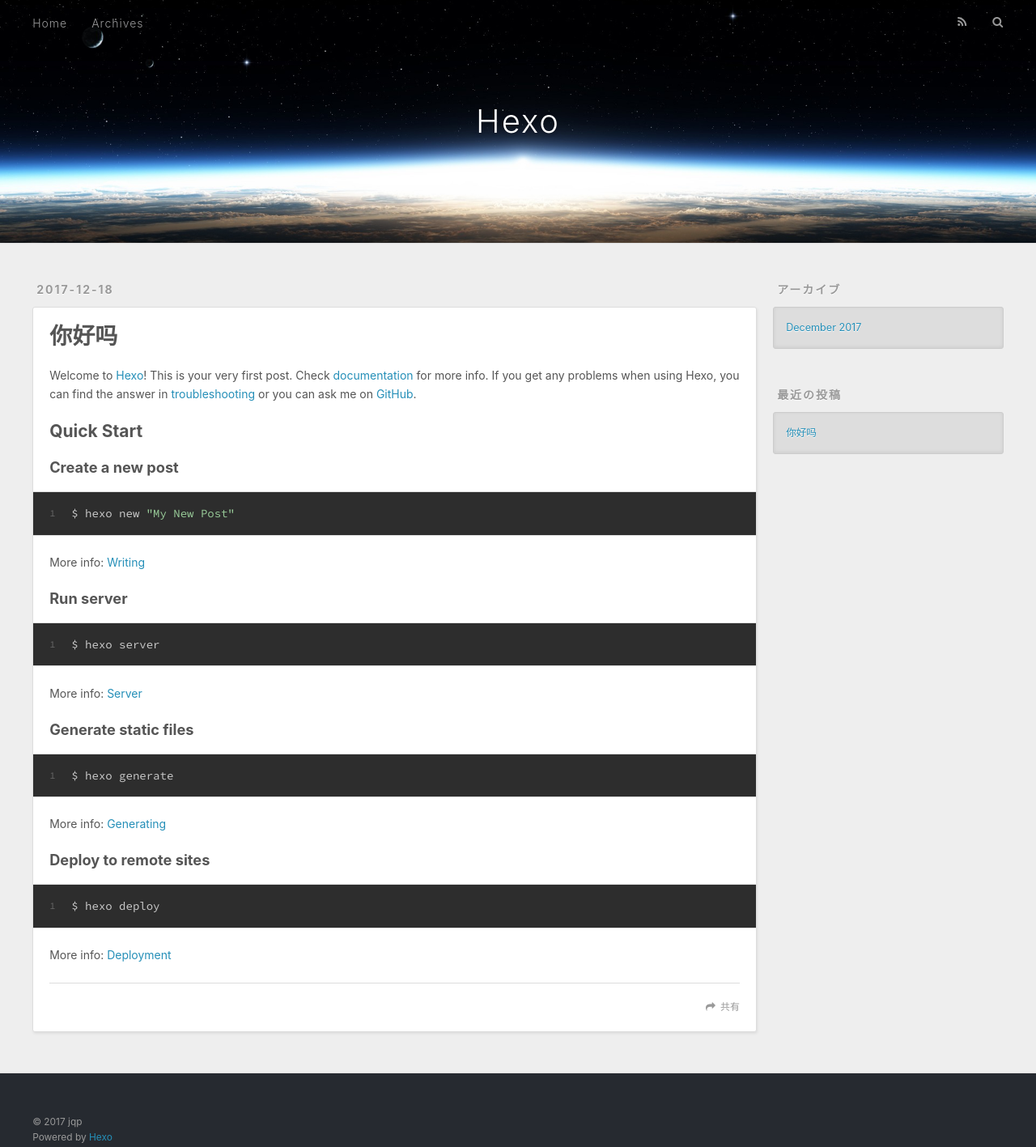
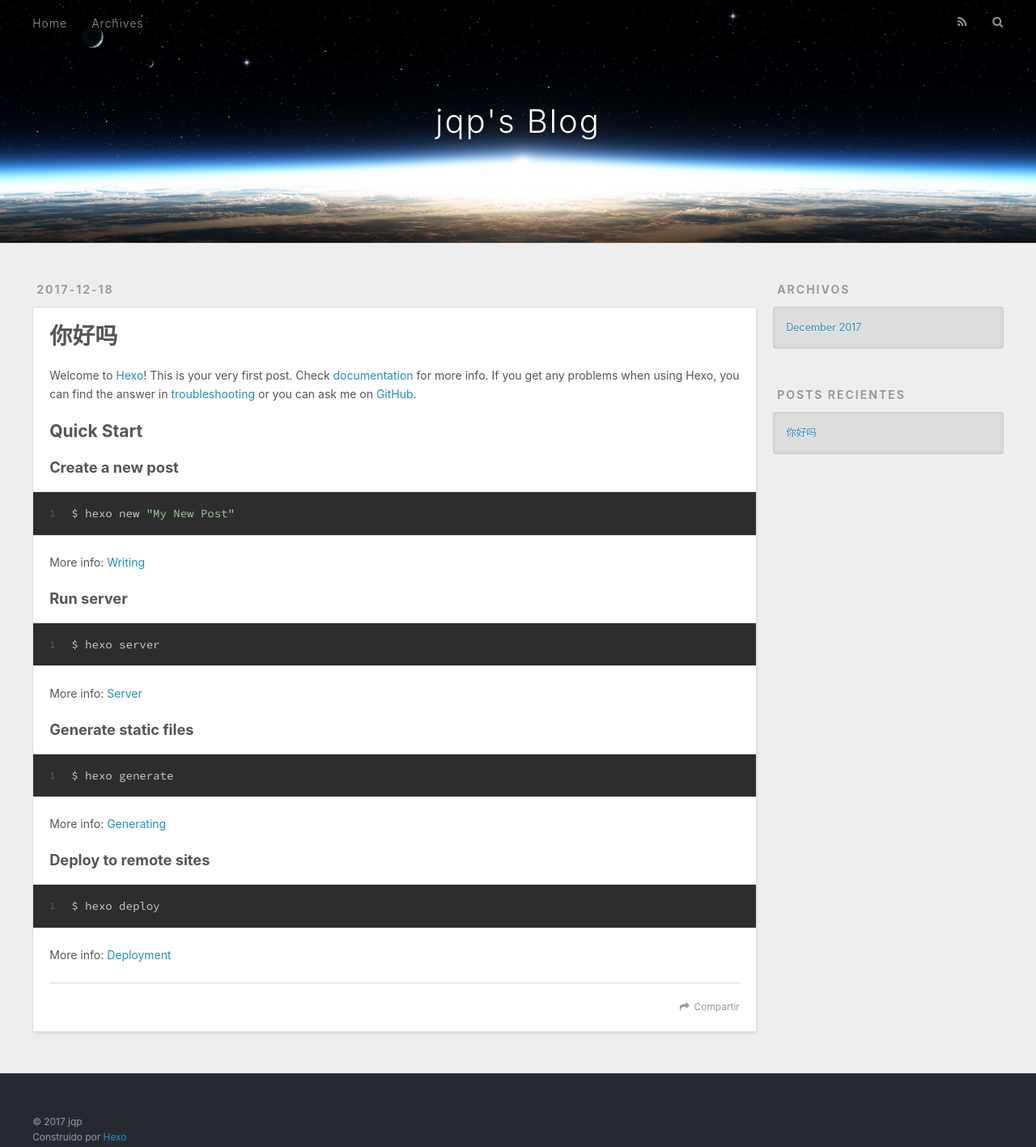
Before and after one commit to jqptest/jiqingpeng.github.com, a plain HTML site: page index.html in a window 1280 px wide. Shown: the whole page at 81% size. Drawn offline with nearby package versions, Linux system fonts and the light colour scheme.

Commit message:
Site updated: 2017-12-18 18:36:26

```diff
--- a/2017/12/18/hello-world/index.html
+++ b/2017/12/18/hello-world/index.html
@@ -5,13 +5,13 @@
 
 
 
-  <title>你好吗 | Hexo</title>
+  <title>你好吗 | jqp&#39;s Blog</title>
   <meta name="viewport" content="width=device-width, initial-scale=1, maximum-scale=1">
   <meta name="description" content="Welcome to Hexo! This is your very first post. Check documentation for more info. If you get any problems when using Hexo, you can find the answer in troubleshooting or you can ask me on GitHub. Quick">
 <meta property="og:type" content="article">
 <meta property="og:title" content="你好吗">
 <meta property="og:url" content="http://yoursite.com/2017/12/18/hello-world/index.html">
-<meta property="og:site_name" content="Hexo">
+<meta property="og:site_name" content="jqp&#39;s Blog">
 <meta property="og:description" content="Welcome to Hexo! This is your very first post. Check documentation for more info. If you get any problems when using Hexo, you can find the answer in troubleshooting or you can ask me on GitHub. Quick">
 <meta property="og:locale" content="zh-Hans">
 <meta property="og:updated_time" content="2017-12-18T10:13:12.605Z">
@@ -19,7 +19,7 @@
 <meta name="twitter:title" content="你好吗">
 <meta name="twitter:description" content="Welcome to Hexo! This is your very first post. Check documentation for more info. If you get any problems when using Hexo, you can find the answer in troubleshooting or you can ask me on GitHub. Quick">
 
-    <link rel="alternate" href="/atom.xml" title="Hexo" type="application/atom+xml">
+    <link rel="alternate" href="/atom.xml" title="jqp&#39;s Blog" type="application/atom+xml">
 
 
     <link rel="icon" href="/favicon.png">
@@ -38,7 +38,7 @@
   <div id="header-outer" class="outer">
     <div id="header-title" class="inner">
       <h1 id="logo-wrap">
-        <a href="/" id="logo">Hexo</a>
+        <a href="/" id="logo">jqp&#39;s Blog</a>
       </h1>
 
     </div>
@@ -53,9 +53,9 @@
       </nav>
       <nav id="sub-nav">
 
-          <a id="nav-rss-link" class="nav-icon" href="/atom.xml" title="RSSフィード"></a>
+          <a id="nav-rss-link" class="nav-icon" href="/atom.xml" title="RSS"></a>
 
-        <a id="nav-search-btn" class="nav-icon" title="検索"></a>
+        <a id="nav-search-btn" class="nav-icon" title="Buscar"></a>
       </nav>
       <div id="search-form-wrap">
         <form action="//google.com/search" method="get" accept-charset="UTF-8" class="search-form"><input type="search" name="q" class="search-form-input" placeholder="Search"><button type="submit" class="search-form-submit">&#xF002;</button><input type="hidden" name="sitesearch" value="http://yoursite.com"></form>
@@ -99,7 +99,7 @@
 
     </div>
     <footer class="article-footer">
-      <a data-url="http://yoursite.com/2017/12/18/hello-world/" data-id="cjbc1vojq000068qvy70k3q3z" class="article-share-link">共有</a>
+      <a data-url="http://yoursite.com/2017/12/18/hello-world/" data-id="cjbc2f26m0000skqvrgul7n92" class="article-share-link">Compartir</a>
 
 
     </footer>
@@ -123,7 +123,7 @@
 
 
   <div class="widget-wrap">
-    <h3 class="widget-title">アーカイブ</h3>
+    <h3 class="widget-title">Archivos</h3>
     <div class="widget">
       <ul class="archive-list"><li class="archive-list-item"><a class="archive-list-link" href="/archives/2017/12/">December 2017</a></li></ul>
     </div>
@@ -133,7 +133,7 @@
 
 
   <div class="widget-wrap">
-    <h3 class="widget-title">最近の投稿</h3>
+    <h3 class="widget-title">Posts recientes</h3>
     <div class="widget">
       <ul>
 
@@ -154,7 +154,7 @@
   <div class="outer">
     <div id="footer-info" class="inner">
       &copy; 2017 jqp<br>
-      Powered by <a href="http://hexo.io/" target="_blank">Hexo</a>
+      Construido por <a href="http://hexo.io/" target="_blank">Hexo</a>
     </div>
   </div>
 </footer>
--- a/index.html
+++ b/index.html
@@ -5,17 +5,20 @@
 
 
 
-  <title>Hexo</title>
+  <title>jqp&#39;s Blog</title>
   <meta name="viewport" content="width=device-width, initial-scale=1, maximum-scale=1">
-  <meta property="og:type" content="website">
-<meta property="og:title" content="Hexo">
+  <meta name="description" content="有梦想谁都了不起">
+<meta property="og:type" content="website">
+<meta property="og:title" content="jqp&#39;s Blog">
 <meta property="og:url" content="http://yoursite.com/index.html">
-<meta property="og:site_name" content="Hexo">
+<meta property="og:site_name" content="jqp&#39;s Blog">
+<meta property="og:description" content="有梦想谁都了不起">
 <meta property="og:locale" content="zh-Hans">
 <meta name="twitter:card" content="summary">
-<meta name="twitter:title" content="Hexo">
+<meta name="twitter:title" content="jqp&#39;s Blog">
+<meta name="twitter:description" content="有梦想谁都了不起">
 
-    <link rel="alternate" href="/atom.xml" title="Hexo" type="application/atom+xml">
+    <link rel="alternate" href="/atom.xml" title="jqp&#39;s Blog" type="application/atom+xml">
 
 
     <link rel="icon" href="/favicon.png">
@@ -34,7 +37,7 @@
   <div id="header-outer" class="outer">
     <div id="header-title" class="inner">
       <h1 id="logo-wrap">
-        <a href="/" id="logo">Hexo</a>
+        <a href="/" id="logo">jqp&#39;s Blog</a>
       </h1>
 
     </div>
@@ -49,9 +52,9 @@
       </nav>
       <nav id="sub-nav">
 
-          <a id="nav-rss-link" class="nav-icon" href="/atom.xml" title="RSSフィード"></a>
+          <a id="nav-rss-link" class="nav-icon" href="/atom.xml" title="RSS"></a>
 
-        <a id="nav-search-btn" class="nav-icon" title="検索"></a>
+        <a id="nav-search-btn" class="nav-icon" title="Buscar"></a>
       </nav>
       <div id="search-form-wrap">
         <form action="//google.com/search" method="get" accept-charset="UTF-8" class="search-form"><input type="search" name="q" class="search-form-input" placeholder="Search"><button type="submit" class="search-form-submit">&#xF002;</button><input type="hidden" name="sitesearch" value="http://yoursite.com"></form>
@@ -97,7 +100,7 @@
 
     </div>
     <footer class="article-footer">
-      <a data-url="http://yoursite.com/2017/12/18/hello-world/" data-id="cjbc1vojq000068qvy70k3q3z" class="article-share-link">共有</a>
+      <a data-url="http://yoursite.com/2017/12/18/hello-world/" data-id="cjbc2f26m0000skqvrgul7n92" class="article-share-link">Compartir</a>
 
 
     </footer>
@@ -123,7 +126,7 @@
 
 
   <div class="widget-wrap">
-    <h3 class="widget-title">アーカイブ</h3>
+    <h3 class="widget-title">Archivos</h3>
     <div class="widget">
       <ul class="archive-list"><li class="archive-list-item"><a class="archive-list-link" href="/archives/2017/12/">December 2017</a></li></ul>
     </div>
@@ -133,7 +136,7 @@
 
 
   <div class="widget-wrap">
-    <h3 class="widget-title">最近の投稿</h3>
+    <h3 class="widget-title">Posts recientes</h3>
     <div class="widget">
       <ul>
 
@@ -154,7 +157,7 @@
   <div class="outer">
     <div id="footer-info" class="inner">
       &copy; 2017 jqp<br>
-      Powered by <a href="http://hexo.io/" target="_blank">Hexo</a>
+      Construido por <a href="http://hexo.io/" target="_blank">Hexo</a>
     </div>
   </div>
 </footer>
```
Also changed, not shown: archives/2017/12/index.html (+15 -12 lines), archives/2017/index.html (+15 -12 lines), archives/index.html (+15 -12 lines).
